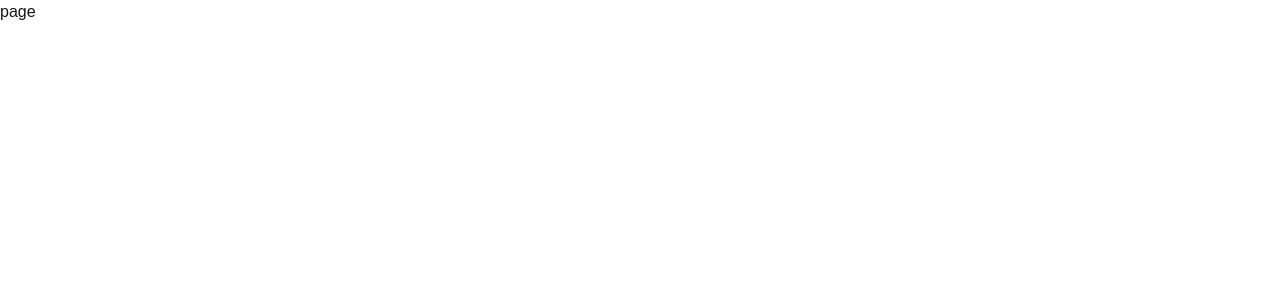
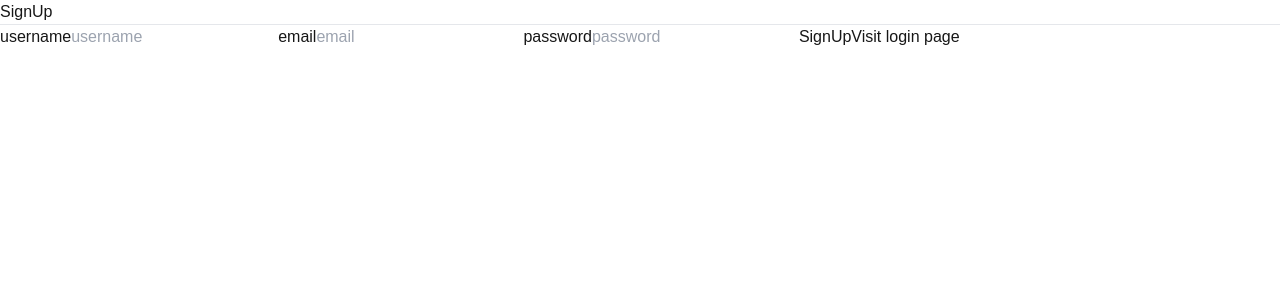
Before and after one commit to Siser-Pratap/next-js, a Next.js app: page /signup in a window 1280 px wide. Shown: the top 300 px of the page. Built offline with nearby package versions, Linux system fonts and the light colour scheme.

Commit message:
Added login and signup page frontend

```diff
--- a/package.json
+++ b/package.json
@@ -16,7 +16,7 @@
     "mongoose": "^8.6.1",
     "next": "14.2.8",
     "nodemailer": "^6.9.15",
-    "react": "^18",
+    "react": "^18.3.1",
     "react-dom": "^18",
     "react-hot-toast": "^2.4.1"
   },
--- a/src/app/signup/page.js
+++ b/src/app/signup/page.js
@@ -1,9 +1,68 @@
+"use client";
+import Link from "next/link";
+import react from "react";
+import { useRouter } from "next/router";
+import axios from "axios";
+
+const SignupPage = () => {
+    const[user, setUser] = react.useState({
+        email:"",
+        password:"",
+        username:'',
+    });
+
+    const onSignup = async() => {
+
+        }
 
 
-const page = () => {
+    const usernameChange = (e) => {
+        setUser({...user, username:e.target.value});
+    }
+    const useremailChange = (e) => {
+        setUser({...user, email:e.target.value});
+    }
+
+    const userpasswordChange = (e) => {
+        setUser({...user, password:e.target.value});
+    }
+
   return (
-    <div>page</div>
+    <div className="flex flex-col items-center justify-center min-h-screen py-2">
+    <h1>SignUp</h1>
+    <hr />
+    <label htmlFor="username">username</label>
+
+    <input className="p-2 border border-gray-300 rounded-lg mb-4 focus:outline-none focus:border-gray-600 text-black"
+        id="username"
+        type="text"
+        value={user.username}
+        onChange={usernameChange}
+        placeholder="username"/>
+
+    <label htmlFor="email">email</label>
+    <input className="p-2 border border-gray-300 rounded-lg mb-4 focus:outline-none focus:border-gray-600 text-black"
+        id="email"
+        type="text"
+        value={user.email}
+        onChange={useremailChange}
+        placeholder="email"/>
+
+    <label htmlFor="username">password</label>
+    <input className="p-2 border border-gray-300 rounded-lg mb-4 focus:outline-none focus:border-gray-600 text-black"
+        id="password"
+        type="password"
+        value={user.password}
+        onChange={userpasswordChange}
+        placeholder="password"/>
+        <button onClick={onSignup} className="p-2 border border-gray-300 rounded-lg mb-4 focus:outline-none focus:border-gray-600">
+            SignUp
+        </button>
+        <Link href="/login">Visit login page</Link>
+    </div>
+
+
   )
 }
 
-export default page
+export default SignupPage
```
Also changed, not shown: src/app/login/page.js (+62 -3 lines), src/app/profile/page.js (added, +11 -0 lines), 1 other file (tests, documents, lock files or other folders).
